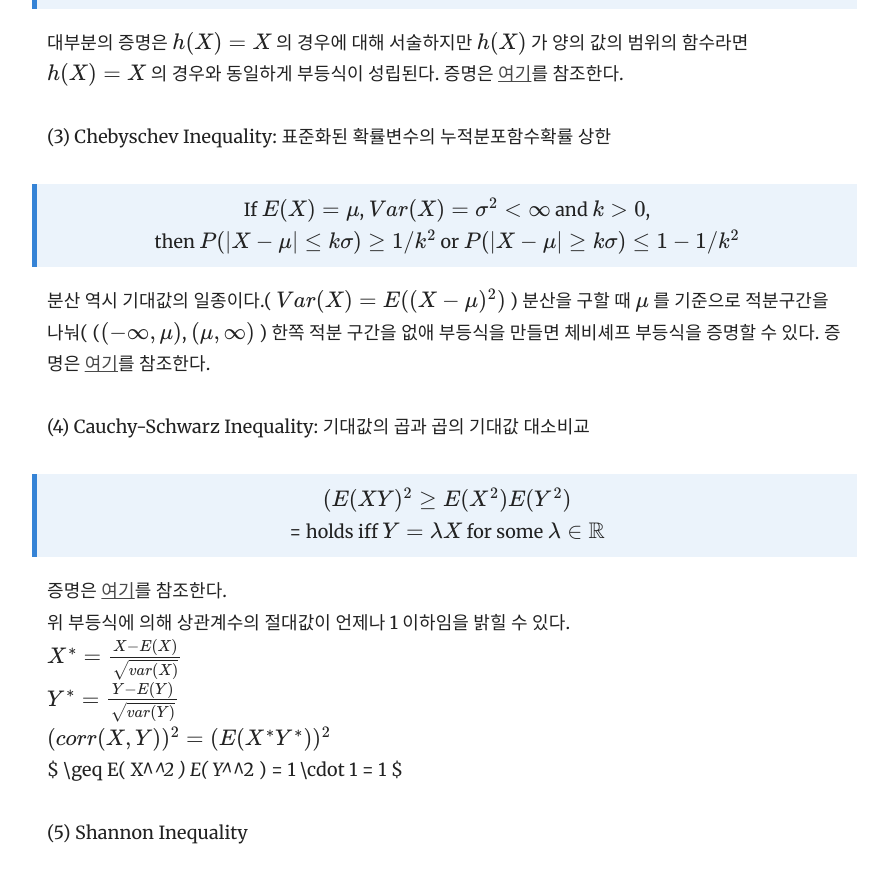
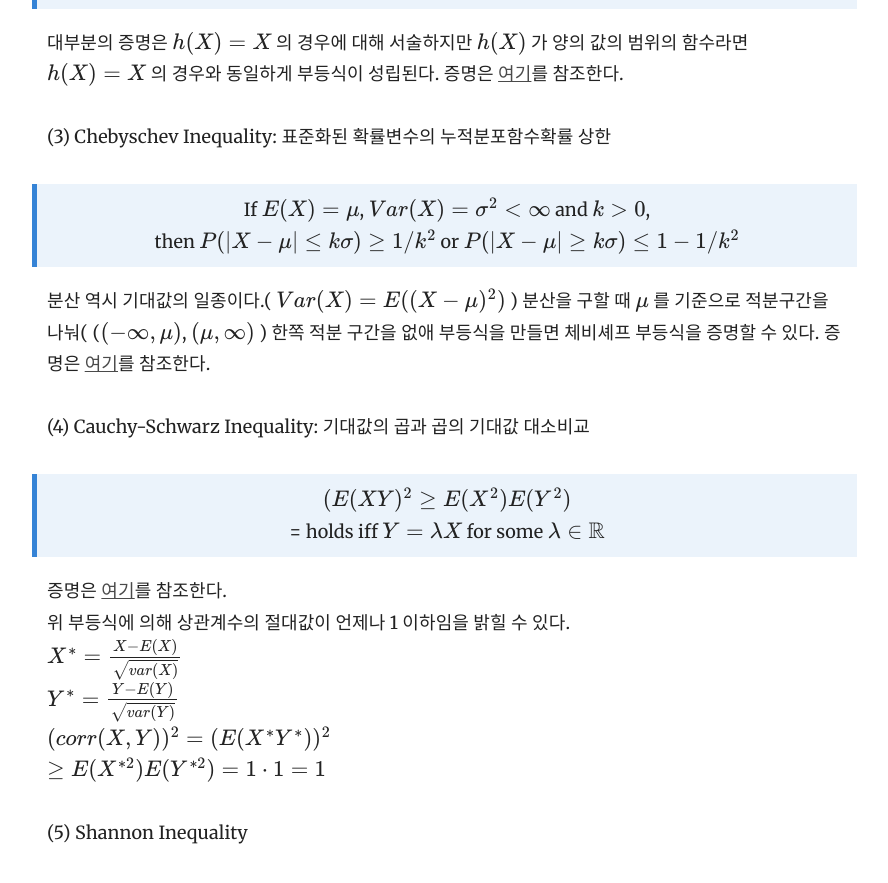
Before and after one commit to yrk3434/yrk3434.github.io, a Jekyll site: the page built from _docs/Theory/Mathematical Statistics.md, in a window 1280 px wide and 900 px high, scrolled down 5518 px. Shown: the top 883 px of the window, without its empty margins (343-1231 px from the left). Built offline with Jekyll 4.4.1, drawn with Linux system fonts in a browser that asks for light colours; formulas are drawn with MathJax 3.

```diff
--- a/_docs/Theory/Mathematical Statistics.md
+++ b/_docs/Theory/Mathematical Statistics.md
@@ -157,6 +157,6 @@ $ \phi(x) $ 를 $ X=\mu $ 에 대해 2차 테일러 전개를 하여 부등식
 $ X^* = \frac{X-E(X)}{\sqrt{var(X)}} $ <br/>
 $ Y^* = \frac{Y-E(Y)}{\sqrt{var(Y)}} $ <br/>
 $ (corr(X,Y))^2 = ( E( X^* Y^* ) )^2 $ <br/>
-$ \geq E( X^*^2 ) E( Y^*^2 )  = 1 \cdot 1 = 1 $
+$ \geq E( X^{ *2 } ) E( Y^{ *2 } )  = 1 \cdot 1 = 1 $
 
 (5) Shannon Inequality
```
